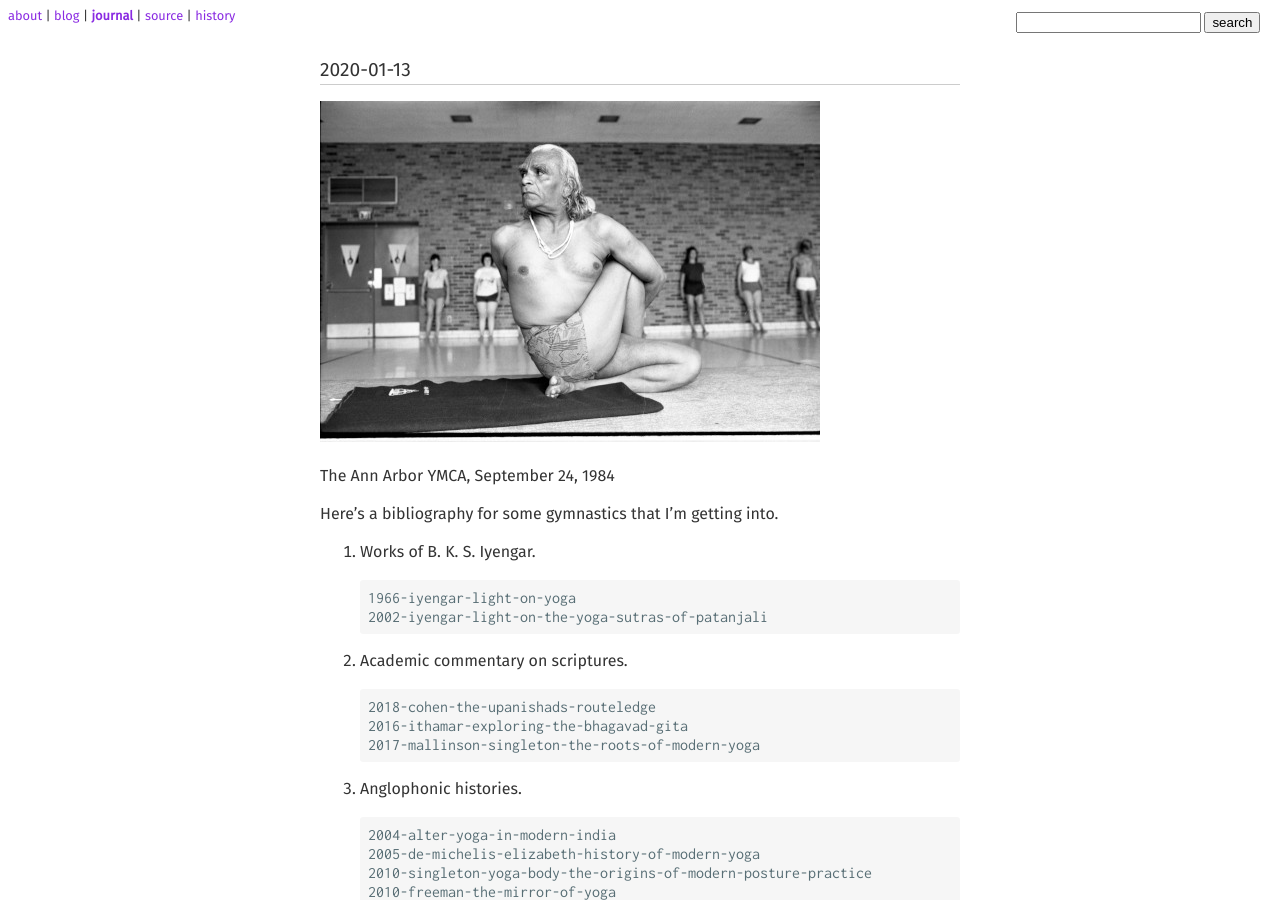
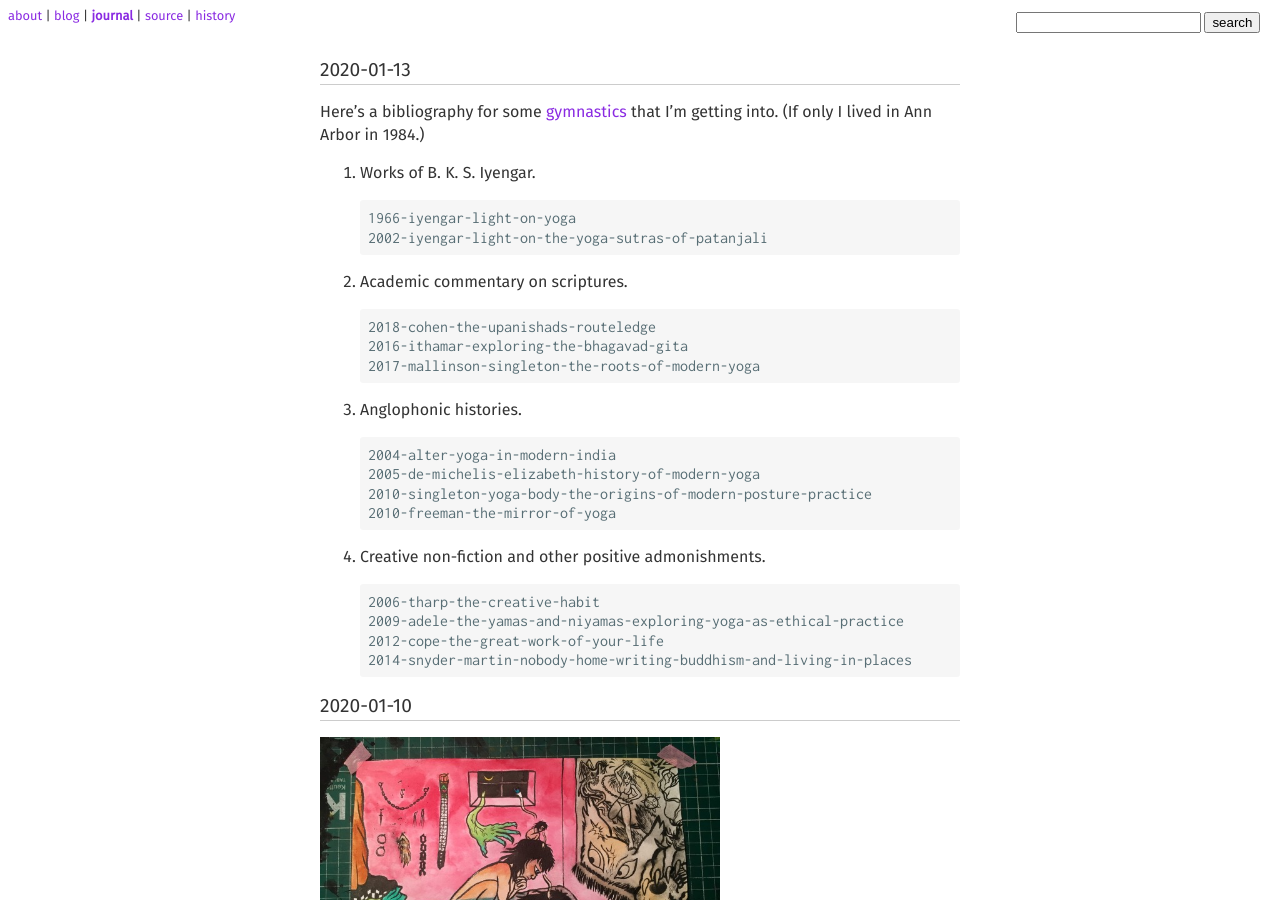
Before and after one commit to coltongrainger/journal, a Jekyll site: the page built from index.md, in a window 1280 px wide and 900 px high. Built offline with Jekyll 4.4.1, drawn with Linux system fonts in a browser that asks for light colours; our own code applies the rules of GitHub Pages for plain Markdown files; formulas are drawn with MathJax 3.

Commit message:
Remove tacky image.

````diff
--- a/index.md
+++ b/index.md
@@ -6,11 +6,8 @@ bibliography: /home/colton/coltongrainger.bib
 
 ## 2020-01-13
 
-![](assets/1984-iyengar-ymca.jpg)
 
-The Ann Arbor YMCA, September 24, 1984
-
-Here's a bibliography for some gymnastics that I'm getting into.
+Here's a bibliography for some [gymnastics](assets/1984-iyengar-ymca.jpg) that I'm getting into. (If only I lived in Ann Arbor in 1984.)
 
 1. Works of B. K. S. Iyengar.
 ```
````
